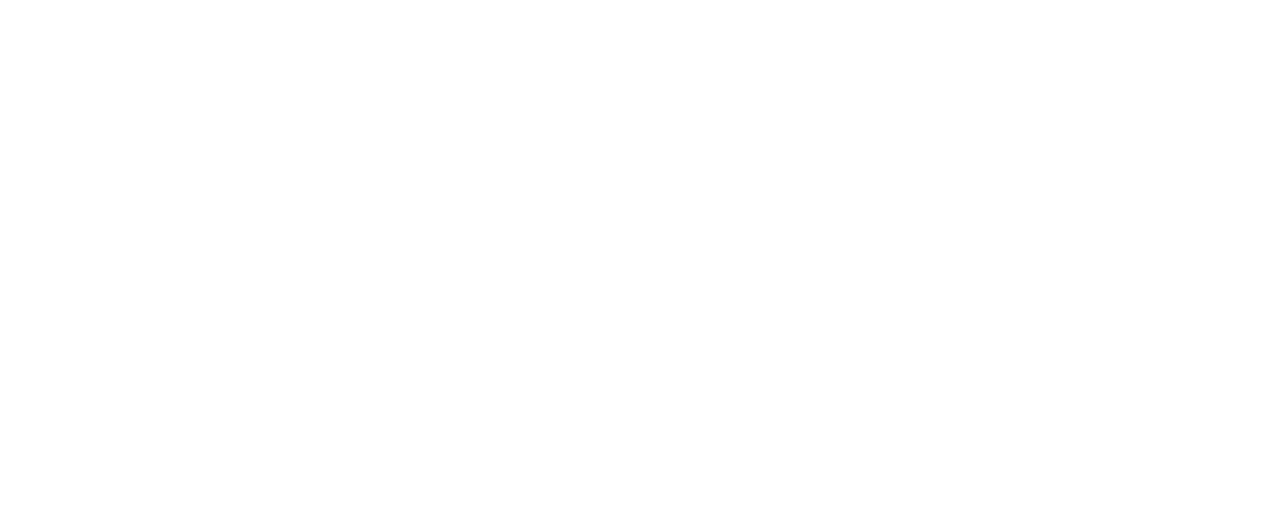
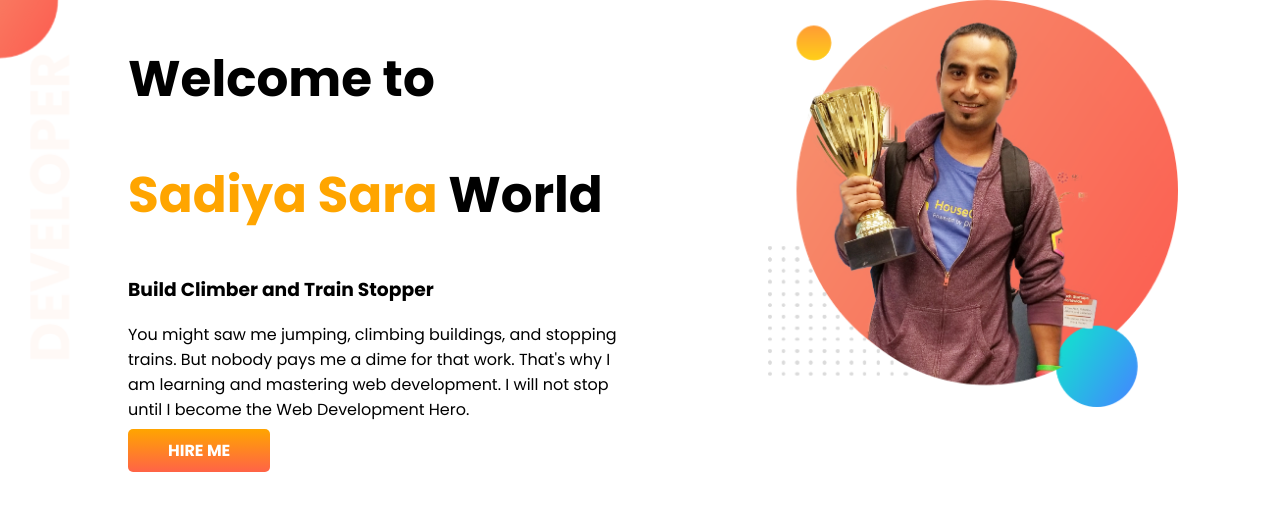
Before and after one commit to saraafrin/new-developer-portfolio, a plain HTML site: page index.html in a window 1280 px wide. Drawn offline with Linux system fonts and the light colour scheme.

Commit message:
top banner added

```diff
--- a/index.html
+++ b/index.html
@@ -6,11 +6,33 @@
     <meta http-equiv="X-UA-Compatible" content="IE=edge">
     <meta name="viewport" content="width=device-width, initial-scale=1.0">
     <title>New developer portfolio</title>
+    <link rel="preconnect" href="https://fonts.googleapis.com">
+    <link rel="preconnect" href="https://fonts.gstatic.com" crossorigin>
+    <link
+        href="https://fonts.googleapis.com/css2?family=Lora&family=Playfair+Display&family=Poppins:wght@400;500;600;700&display=swap"
+        rel="stylesheet">
     <link rel="stylesheet" href="style.css">
 </head>
 
 <body>
-
+    <section class="top-banner">
+        <div class="half-width">
+            <h1>Welcome to</h1>
+            <h1><span class="orange-color">Sadiya Sara</span> World</h1>
+            <h3>Build Climber and Train Stopper</h3>
+            <p>You might saw me jumping, climbing buildings, and stopping trains. But nobody pays me a dime for that
+                work.
+                That's why I am learning and mastering web development. I will not stop until I become the Web
+                Development
+                Hero.
+            </p>
+            <a class="link-button" target="_blank" href="https://www.linkedin.com/in/sadiya-afrin-sara-501b6b229/"> HIRE
+                ME</a>
+        </div>
+        <div class="half-width">
+            <img src="images/jhankar.png" alt="">
+        </div>
+    </section>
 </body>
 
 </html>
--- a/style.css
+++ b/style.css
@@ -0,0 +1,39 @@
+body {
+    font-family: 'Poppins', sans-serif;
+    margin: 0;
+}
+
+h1 {
+    font-size: 50px;
+}
+
+.orange-color {
+    color: orange;
+}
+
+section {
+    display: flex;
+}
+
+.half-width {
+    width: 50%;
+    padding-left: 10%;
+}
+
+.half-width img {
+    width: 80%;
+}
+
+.link-button {
+    text-decoration: none;
+    background-image: linear-gradient(orange, tomato);
+    padding: 10px 40px;
+    border-radius: 5px;
+    color: white;
+    font-weight: 700;
+}
+
+.top-banner {
+    background-image: url(images/top-banner.png);
+    background-repeat: no-repeat;
+}
```
Also changed, not shown: images/dream-bg.png (added), images/exp-bg.png (added), images/jhankar.png (added), images/jhankar2.png (added), images/jhanker-pic-with-bg.png (added), images/my-bg.png (added), images/my-bg2.png (added), images/top-banner.png (added), 7 other files.
